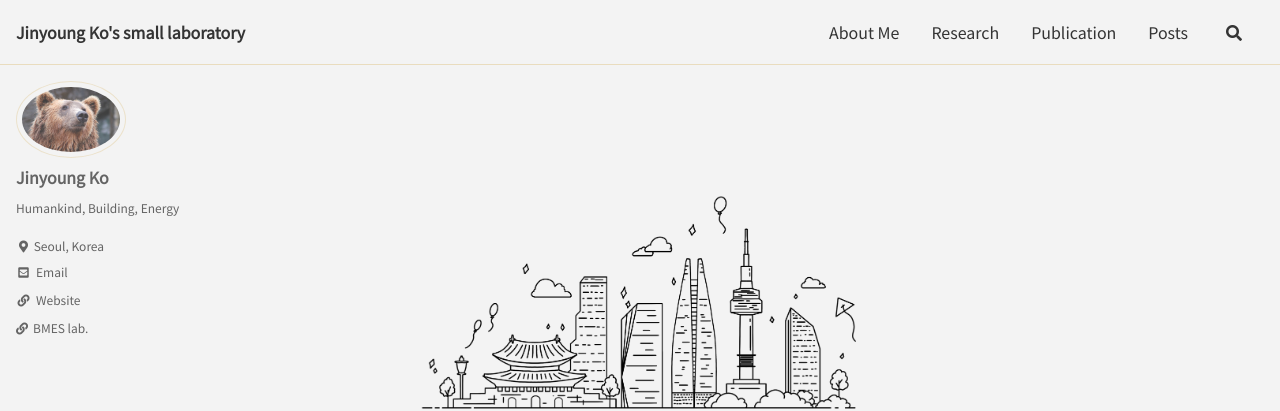
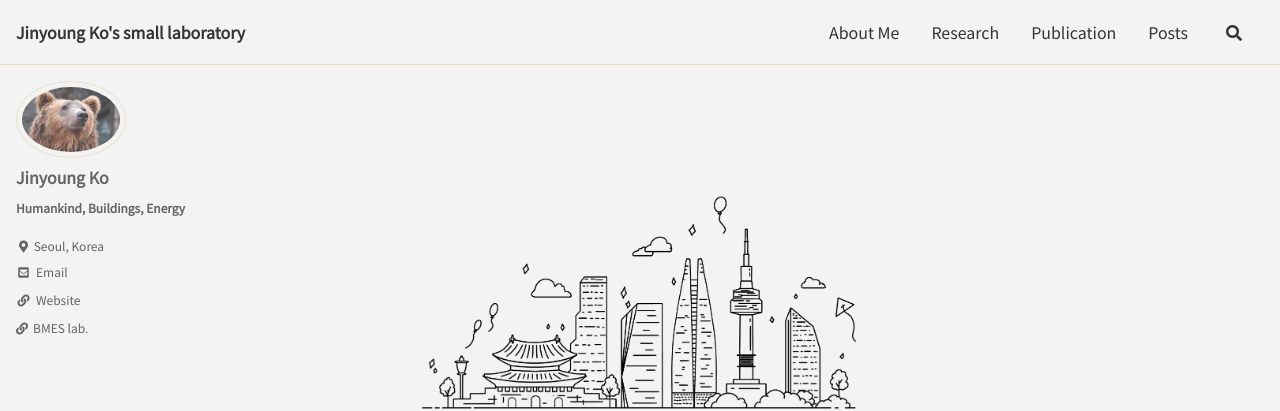
Before and after one commit to jinyoungko96/jinyoungko96.github.io, a Jekyll site: the page built from index.html, in a window 1280 px wide. Shown: the top 411 px of the page. Built offline with Jekyll 4.4.1, drawn with Linux system fonts in a browser that asks for light colours; cached includes are drawn as plain includes; the list of posts is cut into pages by our own code.

Commit message:
Update _config.yml

```diff
--- a/_config.yml
+++ b/_config.yml
@@ -103,7 +103,7 @@ analytics:
 author:
   name             : "Jinyoung Ko"
   avatar           : "/assets/images/bio-photo.jpg"
-  bio              : "Humankind, Building, Energy"
+  bio              : "**Humankind, Buildings, Energy**"
   location         : "Seoul, Korea"
   email            : #"hamonick224@hanyang.ac.kr"
   links:
```
